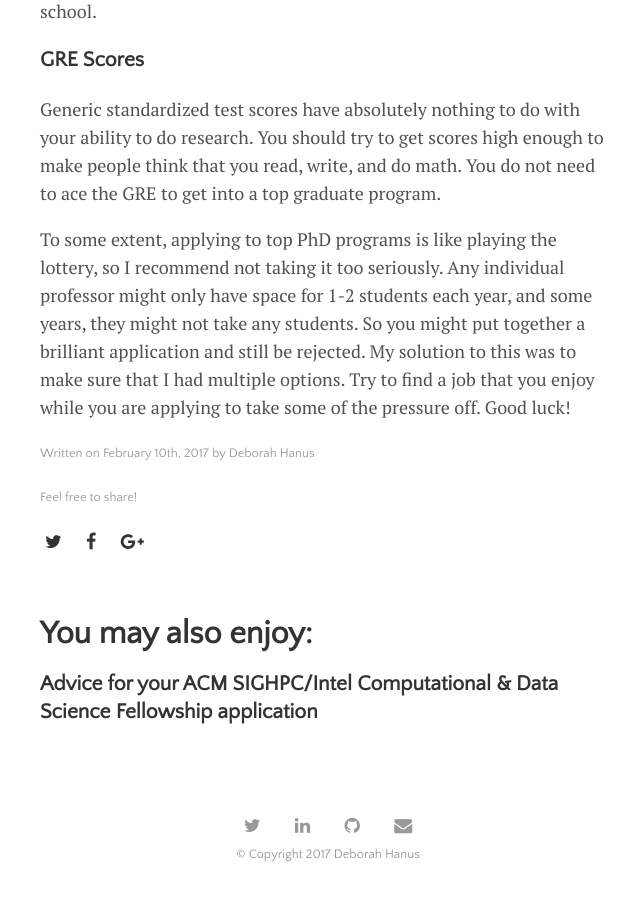
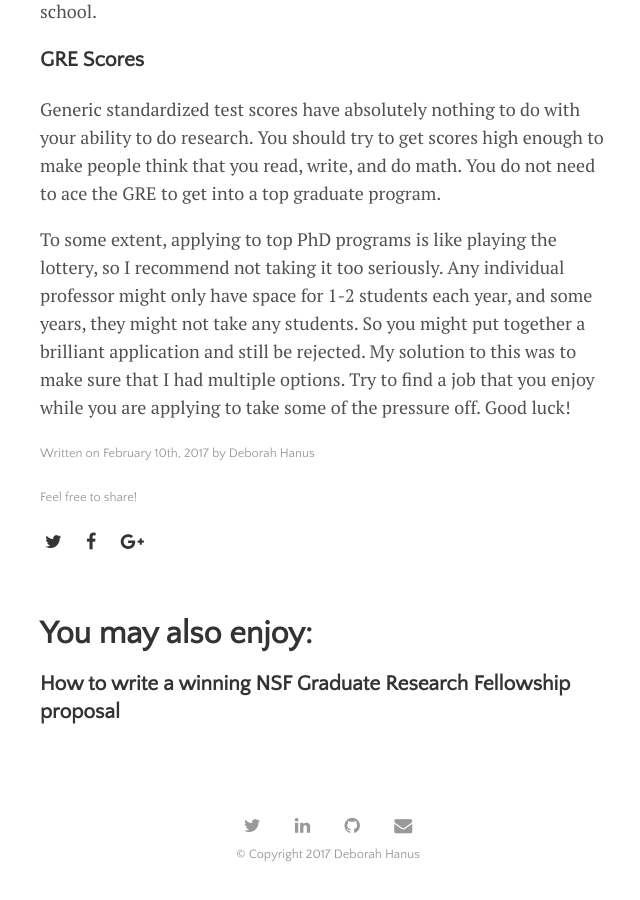
Before and after one commit to dhanus/dhanus.github.io, a Jekyll site: the page built from _posts/2017-02-10-how-to-grad-school.markdown, in a window 1280 px wide and 900 px high, scrolled down 2240 px. Shown: the whole window, without its empty margins (312-952 px from the left). Built offline with Jekyll 4.4.1, drawn with Linux system fonts in a browser that asks for light colours; nearby versions of some CDN libraries; part of the change alters nothing that is shown.

Commit message:
finish NSF

```diff
--- a/_posts/2017-02-10-how-to-grad-school.markdown
+++ b/_posts/2017-02-10-how-to-grad-school.markdown
@@ -3,7 +3,7 @@ layout: post
 title:  "How to get into a top PhD program"
 date:   2017-02-10
 categories: journal
-tags: [documentation,sample]
+tags: [gradschool, advice]
 image:
   feature: MD.jpg
   teaser: MD.jpg
```
Also changed, not shown: images/NSF.jpg.
